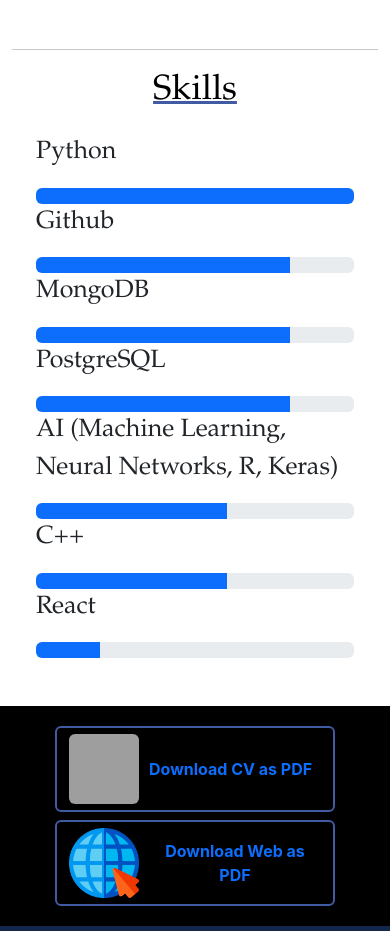
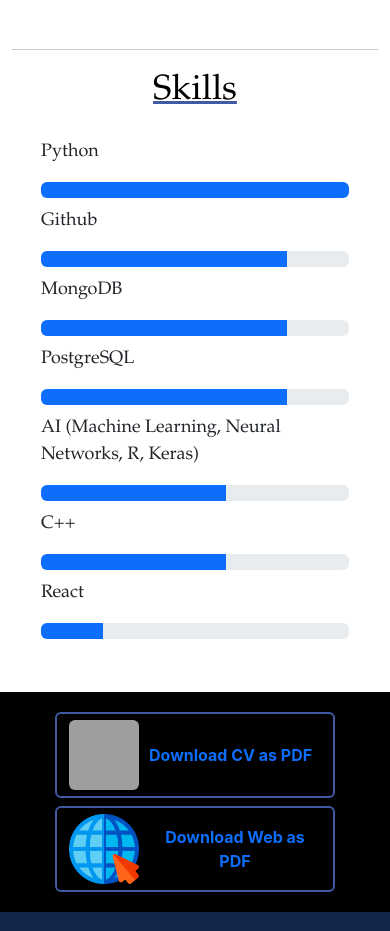
Before and after one commit to Carlosma7/carlosma7-cv, a React (Create React App) app: page / in a window 390 px wide. Shown: the part 4820-5751 px from the top of the page. Built offline with nearby package versions, Linux system fonts and the light colour scheme; grey boxes are pictures that could not be loaded.

Commit message:
Make everything responsive

```diff
--- a/src/components/Home/Section.css
+++ b/src/components/Home/Section.css
@@ -39,7 +39,6 @@
     font-family: 'Courier New', Courier, monospace;
     @media (max-width: 768px) {
         font-size: 10px;
-        width: 100%;
     }
 }
 
@@ -70,6 +69,8 @@
     font-family: "Palatino Linotype", "Book Antiqua", Palatino, serif;
     @media (max-width: 768px) {
         width: 70%;
+        font-size: 18px;
+        margin: 5px;
     }
 }
 
--- a/src/components/Home/Section.js
+++ b/src/components/Home/Section.js
@@ -70,7 +70,7 @@ function SkillItem(props) {
     <Row>
       <Col className="custom-progress-bar">
         <p>{props.skill}</p>
-        <ProgressBar now={props.progress} className="customi" />
+        <ProgressBar now={props.progress} />
       </Col>
     </Row>
   );
```
